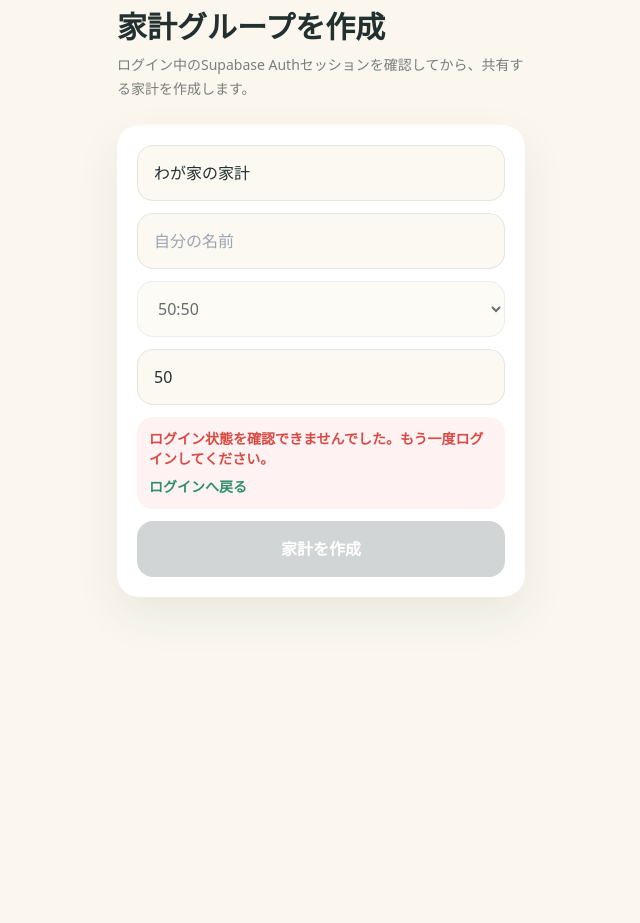
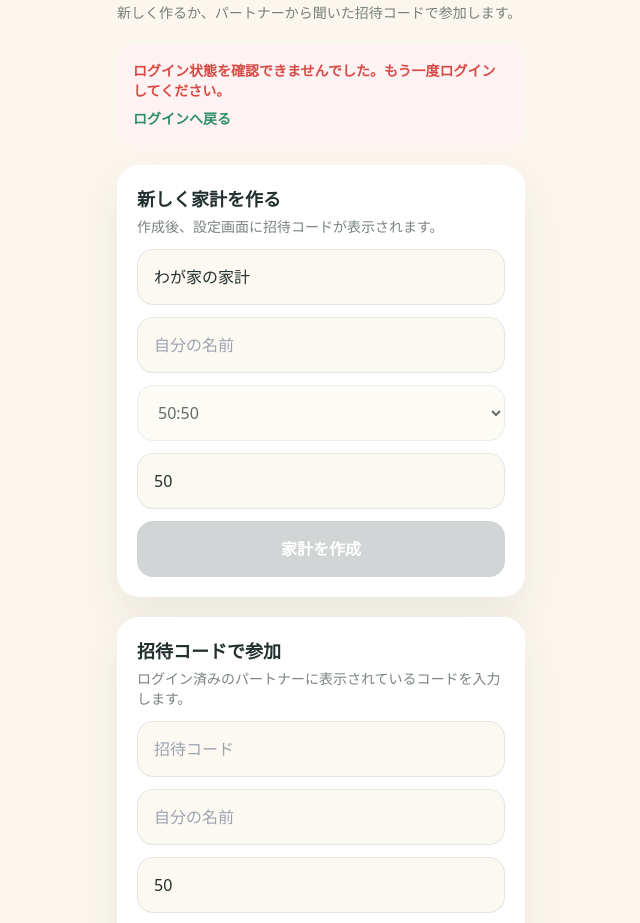
Before and after one commit to 0hako0/family-budget-manager, a Next.js app: page /setup in a window 1280 px wide. Shown: the part 111-1034 px from the top of the page, without its empty margins (319-959 px from the left). Before the commit the page ends 800 px from the top, so only its background shows below. Built offline with nearby package versions, Linux system fonts and the light colour scheme; no server answers.

Commit message:
Move invite join into setup flow

```diff
--- a/src/app/(mobile)/settings/page.tsx
+++ b/src/app/(mobile)/settings/page.tsx
@@ -1,6 +1,5 @@
 import Link from "next/link";
 import { CategoryManager } from "@/components/CategoryManager";
-import { Field, inputClass } from "@/components/FormCard";
 import { ListSection } from "@/components/ListSection";
 import { MetricCard } from "@/components/MetricCard";
 import { createInvitation } from "@/app/actions";
@@ -14,13 +13,12 @@ const burdenLabels = {
 
 export default async function SettingsPage({ searchParams }: { searchParams?: { invite?: string; inviteError?: string; categoryError?: string } }) {
   const data = await getBudgetData();
-  const inviteUrl = searchParams?.invite ? `/join?code=${searchParams.invite}` : "";
 
   return (
     <div className="grid gap-5">
       <section>
         <h1 className="text-xl font-black text-ink">設定</h1>
-        <p className="mt-1 text-sm text-ink/60">共有メンバー、招待、カテゴリを管理します。</p>
+        <p className="mt-1 text-sm text-ink/60">共有メンバー、招待コード、カテゴリを管理します。</p>
       </section>
 
       <section className="grid gap-3 sm:grid-cols-2">
@@ -32,16 +30,16 @@ export default async function SettingsPage({ searchParams }: { searchParams?: {
         <summary className="min-h-11 cursor-pointer list-none py-2 text-base font-black text-ink">パートナー招待</summary>
         <form action={createInvitation} className="mt-3 grid gap-3">
           <input type="hidden" name="householdGroupId" value={data.householdGroupId ?? ""} />
-          <Field label="パートナーのメール（任意）">
-            <input className={inputClass} type="email" name="email" placeholder="partner@example.com" />
-          </Field>
+          <p className="rounded-2xl bg-cream/60 p-3 text-sm font-bold text-ink/70">
+            パートナーはログイン後、初回セットアップ画面でこの招待コードを入力すると参加できます。
+          </p>
           <button className="min-h-12 rounded-2xl bg-leaf px-4 py-3 text-base font-black text-white shadow-sm" type="submit">
-            招待コードを作成
+            招待コードを表示
           </button>
           {searchParams?.invite ? (
-            <div className="rounded-2xl bg-emerald-50 p-3 text-sm font-bold text-ink">
-              <p>招待コード: <span className="text-leaf">{searchParams.invite}</span></p>
-              <p className="mt-1">招待URL: {inviteUrl}</p>
+            <div className="rounded-2xl bg-emerald-50 p-4 text-sm font-bold text-ink">
+              <p>招待コード</p>
+              <p className="mt-1 text-3xl font-black tracking-widest text-leaf">{searchParams.invite}</p>
             </div>
           ) : null}
           {searchParams?.inviteError ? <p className="rounded-2xl bg-red-50 p-3 text-sm font-bold text-warn">{searchParams.inviteError}</p> : null}
--- a/src/app/actions.ts
+++ b/src/app/actions.ts
@@ -103,7 +103,7 @@ export async function joinInvitation(formData: FormData) {
     share_ratio_value: shareRatio
   });
 
-  if (error) redirect(`/join?error=${encodeURIComponent(error.message)}`);
+  if (error) redirect(`/setup?joinError=${encodeURIComponent(error.message)}`);
   redirect("/");
 }
 
--- a/src/app/join/page.tsx
+++ /dev/null
@@ -1,31 +0,0 @@
-import Link from "next/link";
-import { redirect } from "next/navigation";
-import { joinInvitation } from "@/app/actions";
-import { getCurrentSession } from "@/lib/auth";
-
-export default async function JoinPage({ searchParams }: { searchParams?: { code?: string; error?: string } }) {
-  const { user } = await getCurrentSession();
-  if (!user) redirect(`/login?error=${encodeURIComponent("招待に参加するにはログインしてください")}`);
-
-  return (
-    <main className="mx-auto grid min-h-screen w-full max-w-md content-center gap-6 bg-cream px-5 py-10">
-      <section>
-        <p className="text-sm font-black text-leaf">招待参加</p>
-        <h1 className="mt-2 text-3xl font-black text-ink">家計グループに参加</h1>
-        <p className="mt-2 text-sm leading-6 text-ink/60">パートナーから共有された招待コードを入力します。</p>
-      </section>
-      <form action={joinInvitation} className="grid gap-3 rounded-[22px] bg-white p-5 shadow-soft">
-        <input className="min-h-14 rounded-2xl border border-emerald-900/10 bg-cream/70 px-4 text-base uppercase outline-none focus:border-leaf" name="code" placeholder="招待コード" defaultValue={searchParams?.code ?? ""} required />
-        <input className="min-h-14 rounded-2xl border border-emerald-900/10 bg-cream/70 px-4 text-base outline-none focus:border-leaf" name="displayName" placeholder="自分の名前" required />
-        <input className="min-h-14 rounded-2xl border border-emerald-900/10 bg-cream/70 px-4 text-base outline-none focus:border-leaf" name="shareRatio" type="number" inputMode="numeric" min="0" max="100" defaultValue="50" placeholder="自分の負担割合 %" />
-        {searchParams?.error ? <p className="rounded-2xl bg-red-50 p-3 text-sm font-bold text-warn">{searchParams.error}</p> : null}
-        <button className="min-h-14 rounded-2xl bg-leaf px-4 py-3 text-base font-black text-white" type="submit">
-          参加する
-        </button>
-      </form>
-      <Link className="text-center text-sm font-bold text-leaf" href="/">
-        アプリに戻る
-      </Link>
-    </main>
-  );
-}
--- a/src/app/setup/page.tsx
+++ b/src/app/setup/page.tsx
@@ -1,39 +1,59 @@
 import Link from "next/link";
 import { redirect } from "next/navigation";
-import { setupHousehold } from "@/app/actions";
+import { joinInvitation, setupHousehold } from "@/app/actions";
 import { getCurrentSession } from "@/lib/auth";
 
-export default async function SetupPage({ searchParams }: { searchParams?: { error?: string } }) {
+export default async function SetupPage({ searchParams }: { searchParams?: { error?: string; joinError?: string } }) {
   const { user, membership } = await getCurrentSession();
   if (membership) redirect("/");
 
-  const canCreate = Boolean(user);
+  const canUseSetup = Boolean(user);
 
   return (
-    <main className="mx-auto grid min-h-screen w-full max-w-md content-center gap-6 bg-cream px-5 py-10">
+    <main className="mx-auto grid min-h-screen w-full max-w-md content-center gap-5 bg-cream px-5 py-10">
       <section>
         <p className="text-sm font-black text-leaf">初回セットアップ</p>
-        <h1 className="mt-2 text-3xl font-black text-ink">家計グループを作成</h1>
-        <p className="mt-2 text-sm leading-6 text-ink/60">ログイン中のSupabase Authセッションを確認してから、共有する家計を作成します。</p>
+        <h1 className="mt-2 text-3xl font-black text-ink">共有する家計を選ぶ</h1>
+        <p className="mt-2 text-sm leading-6 text-ink/60">新しく作るか、パートナーから聞いた招待コードで参加します。</p>
       </section>
+
+      {!canUseSetup ? (
+        <div className="rounded-2xl bg-red-50 p-4 text-sm font-bold text-warn">
+          ログイン状態を確認できませんでした。もう一度ログインしてください。
+          <Link className="mt-2 block text-leaf" href="/login">ログインへ戻る</Link>
+        </div>
+      ) : null}
+
       <form action={setupHousehold} className="grid gap-3 rounded-[22px] bg-white p-5 shadow-soft">
-        <input className="min-h-14 rounded-2xl border border-emerald-900/10 bg-cream/70 px-4 text-base outline-none focus:border-leaf" name="groupName" placeholder="家計グループ名" defaultValue="わが家の家計" required disabled={!canCreate} />
-        <input className="min-h-14 rounded-2xl border border-emerald-900/10 bg-cream/70 px-4 text-base outline-none focus:border-leaf" name="displayName" placeholder="自分の名前" required disabled={!canCreate} />
-        <select className="min-h-14 rounded-2xl border border-emerald-900/10 bg-cream/70 px-4 text-base outline-none focus:border-leaf" name="burdenRule" defaultValue="fifty_fifty" disabled={!canCreate}>
+        <div>
+          <h2 className="text-lg font-black text-ink">新しく家計を作る</h2>
+          <p className="mt-1 text-sm text-ink/60">作成後、設定画面に招待コードが表示されます。</p>
+        </div>
+        <input className="min-h-14 rounded-2xl border border-emerald-900/10 bg-cream/70 px-4 text-base outline-none focus:border-leaf" name="groupName" placeholder="家計グループ名" defaultValue="わが家の家計" required disabled={!canUseSetup} />
+        <input className="min-h-14 rounded-2xl border border-emerald-900/10 bg-cream/70 px-4 text-base outline-none focus:border-leaf" name="displayName" placeholder="自分の名前" required disabled={!canUseSetup} />
+        <select className="min-h-14 rounded-2xl border border-emerald-900/10 bg-cream/70 px-4 text-base outline-none focus:border-leaf" name="burdenRule" defaultValue="fifty_fifty" disabled={!canUseSetup}>
           <option value="fifty_fifty">50:50</option>
           <option value="custom">任意割合</option>
           <option value="income_ratio">収入比率</option>
         </select>
-        <input className="min-h-14 rounded-2xl border border-emerald-900/10 bg-cream/70 px-4 text-base outline-none focus:border-leaf" name="shareRatio" type="number" inputMode="numeric" min="0" max="100" defaultValue="50" placeholder="自分の負担割合 %" disabled={!canCreate} />
-        {!canCreate ? (
-          <div className="rounded-2xl bg-red-50 p-3 text-sm font-bold text-warn">
-            ログイン状態を確認できませんでした。もう一度ログインしてください。
-            <Link className="mt-2 block text-leaf" href="/login">ログインへ戻る</Link>
-          </div>
-        ) : null}
+        <input className="min-h-14 rounded-2xl border border-emerald-900/10 bg-cream/70 px-4 text-base outline-none focus:border-leaf" name="shareRatio" type="number" inputMode="numeric" min="0" max="100" defaultValue="50" placeholder="自分の負担割合 %" disabled={!canUseSetup} />
         {searchParams?.error ? <p className="rounded-2xl bg-red-50 p-3 text-sm font-bold text-warn">{searchParams.error}</p> : null}
-        <button className="min-h-14 rounded-2xl bg-leaf px-4 py-3 text-base font-black text-white disabled:bg-ink/20" type="submit" disabled={!canCreate}>
+        <button className="min-h-14 rounded-2xl bg-leaf px-4 py-3 text-base font-black text-white disabled:bg-ink/20" type="submit" disabled={!canUseSetup}>
           家計を作成
+        </button>
+      </form>
+
+      <form action={joinInvitation} className="grid gap-3 rounded-[22px] bg-white p-5 shadow-soft">
+        <div>
+          <h2 className="text-lg font-black text-ink">招待コードで参加</h2>
+          <p className="mt-1 text-sm text-ink/60">ログイン済みのパートナーに表示されているコードを入力します。</p>
+        </div>
+        <input className="min-h-14 rounded-2xl border border-emerald-900/10 bg-cream/70 px-4 text-base uppercase outline-none focus:border-leaf" name="code" placeholder="招待コード" required disabled={!canUseSetup} />
+        <input className="min-h-14 rounded-2xl border border-emerald-900/10 bg-cream/70 px-4 text-base outline-none focus:border-leaf" name="displayName" placeholder="自分の名前" required disabled={!canUseSetup} />
+        <input className="min-h-14 rounded-2xl border border-emerald-900/10 bg-cream/70 px-4 text-base outline-none focus:border-leaf" name="shareRatio" type="number" inputMode="numeric" min="0" max="100" defaultValue="50" placeholder="自分の負担割合 %" disabled={!canUseSetup} />
+        {searchParams?.joinError ? <p className="rounded-2xl bg-red-50 p-3 text-sm font-bold text-warn">{searchParams.joinError}</p> : null}
+        <button className="min-h-14 rounded-2xl border border-leaf bg-white px-4 py-3 text-base font-black text-leaf disabled:border-ink/20 disabled:text-ink/30" type="submit" disabled={!canUseSetup}>
+          参加する
         </button>
       </form>
     </main>
```
Also changed, not shown: 1 other file (tests, documents, lock files or other folders).
